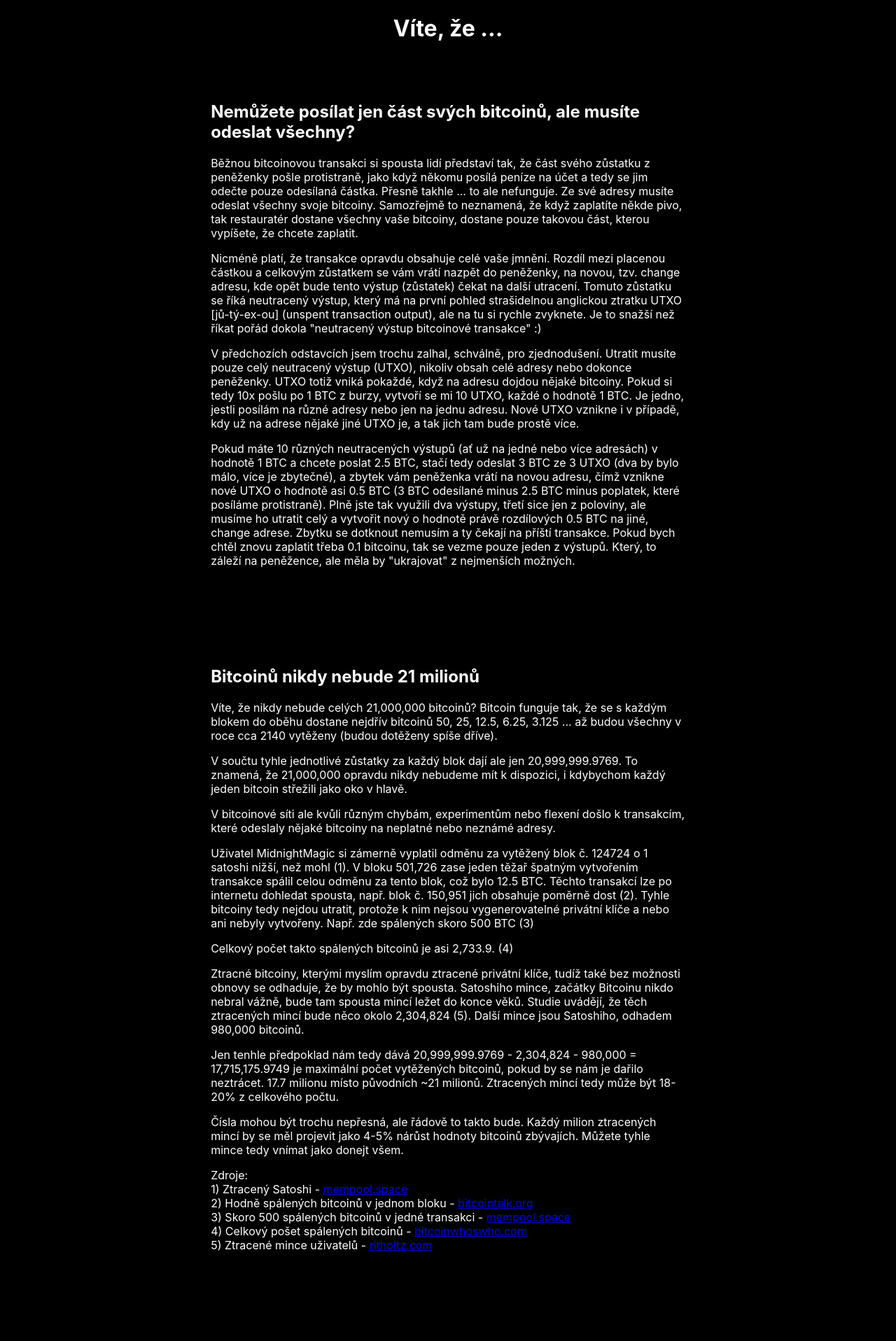
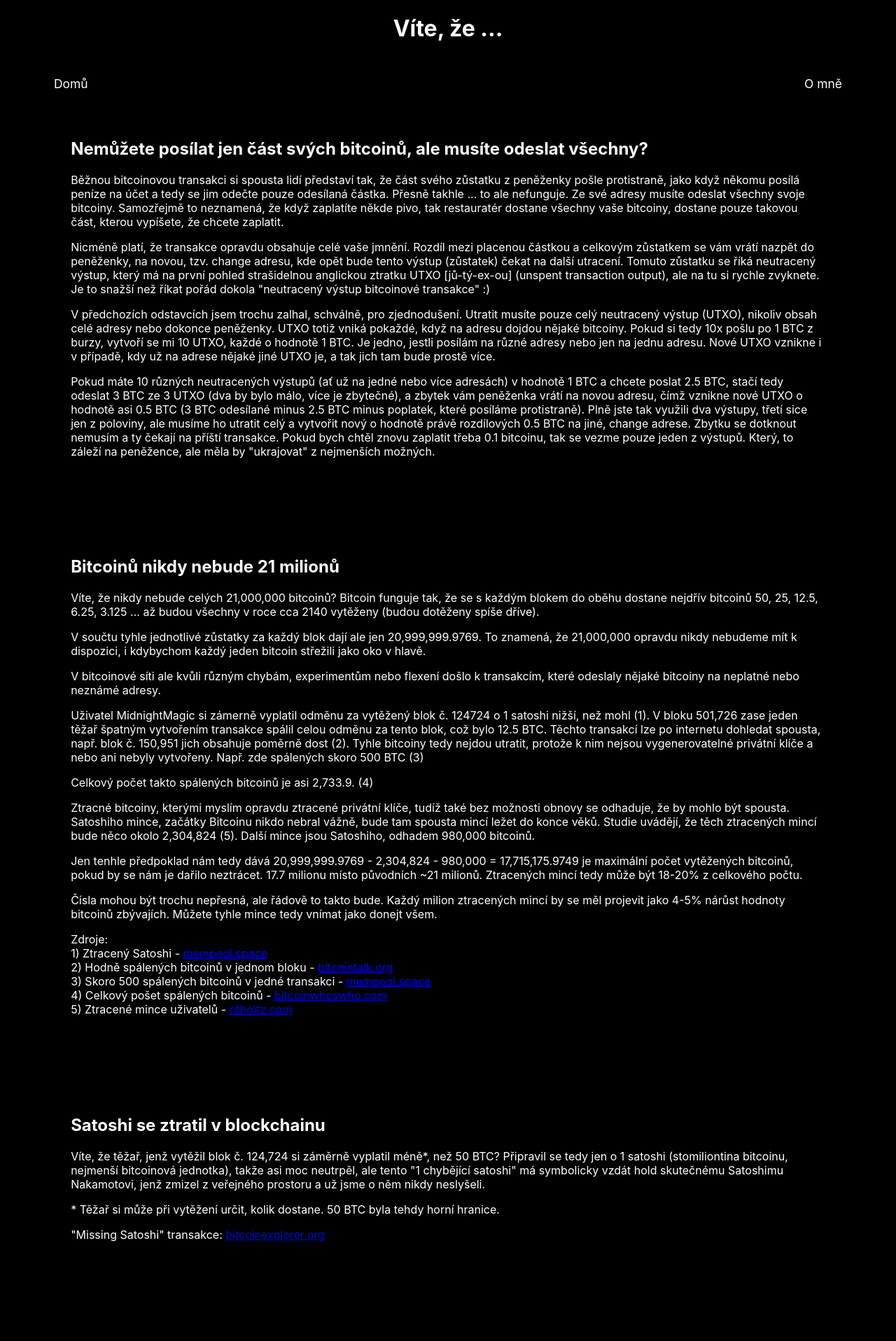
Before and after one commit to gorrdy/gorrdy.github.io, a PHP site: page / in a window 1280 px wide. Shown: the top 1916 px of the page at 70% size. Run offline with PHP 8.4, Linux system fonts and the light colour scheme.

Commit message:
Basic navigation

```diff
--- a/css/styles.css
+++ b/css/styles.css
@@ -1,23 +1,12 @@
-
-
-
 body {
 	font-family: -apple-system,BlinkMacSystemFont,"Segoe UI",Helvetica,Arial,sans-serif,"Apple Color Emoji","Segoe UI Emoji","Segoe UI Symbol";
 	background-color: black;
 	color:white;
 }
 
-.content {
-  max-width: 800px;
-  margin: auto;
-}
-
 h1 {
 	text-align:center;
-}
-.content {
-  max-width: 800px;
-  margin: auto;
+	text-decoration:none;
 }
 
 img {
@@ -25,6 +14,40 @@ img {
 	display: block;
 }
 
+.nav{
+	margin: 0;
+	padding: 0;
+	max-width: 100%;
+	margin:auto;
+	padding:2ex;
+}
+
+.nav-item, .nav-item-right {
+	display:inline;
+	float:left;
+	font-size:2ex;
+	padding:1ex;
+	list-style-type: none;
+	margin-right:10px;
+	margin-left:10px;
+	color:white;
+
+}
+.nav-item-right {
+	float:right;
+}
+
+.nav-item:hover, .nav-item-right:hover{
+	background-color:white;
+	color:black;
+}
+
+.content {
+	max-width: 95%;
+	max-width:1200px;
+	margin: auto;
+}
+
 .fact {
 	margin:2ex;
 	padding:5ex;
--- a/index.html
+++ b/index.html
@@ -7,6 +7,15 @@
    </head>
    <body class="content">
       <h1>Víte, že ...</h1>
+
+      <nav>
+		<ul class="nav">
+			<a href="index.html"><li class="nav-item">Domů</li></a>
+			<a href="o_mne.html"><li class="nav-item-right">O mně</li></a>
+		</ul>
+	  </nav>
+
+
       <div class="fact">
          <h2>Nemůžete posílat jen část svých bitcoinů, ale musíte odeslat všechny?</h2>
          <p>Běžnou bitcoinovou transakci si spousta lidí představí tak, že část svého zůstatku z peněženky pošle protistraně, jako když někomu posílá peníze na účet a tedy se jim odečte pouze odesílaná částka. Přesně takhle ... to ale nefunguje. Ze své adresy musíte odeslat všechny svoje bitcoiny. Samozřejmě to neznamená, že když zaplatíte někde pivo, tak restauratér dostane všechny vaše bitcoiny, dostane pouze takovou část, kterou vypíšete, že chcete zaplatit.</p><p> Nicméně platí, že transakce opravdu obsahuje celé vaše jmnění. Rozdíl mezi placenou částkou a celkovým zůstatkem se vám vrátí nazpět do peněženky, na novou, tzv. change adresu, kde opět bude tento výstup (zůstatek) čekat na další utracení. Tomuto zůstatku se říká neutracený výstup, který má na první pohled strašidelnou anglickou ztratku UTXO [jů-tý-ex-ou] (unspent transaction output), ale na tu si rychle zvyknete. Je to snažší než říkat pořád dokola "neutracený výstup bitcoinové transakce" :) </p>
```
Also changed, not shown: o_mne.html (added, +21 -0 lines), vite_ze.html (added, +21 -0 lines). Lines whose indentation alone changed are shown as unchanged.
